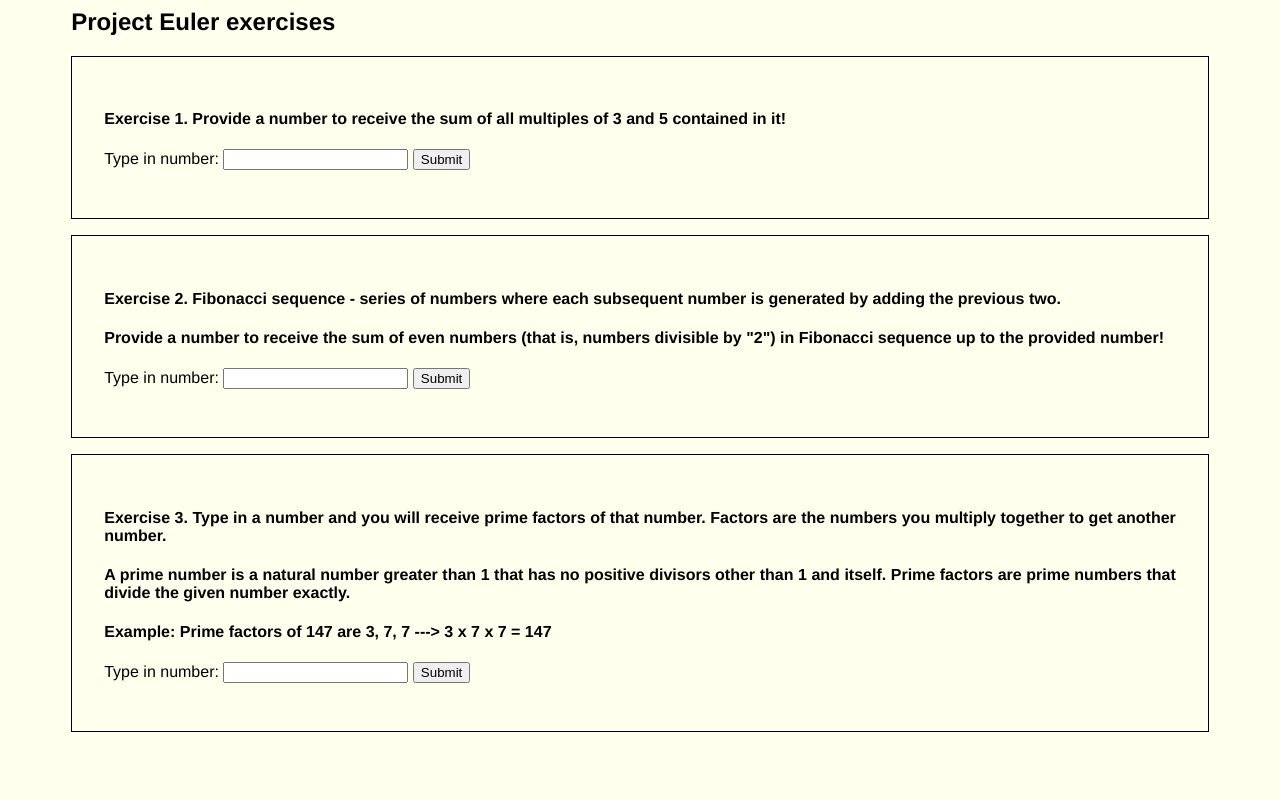
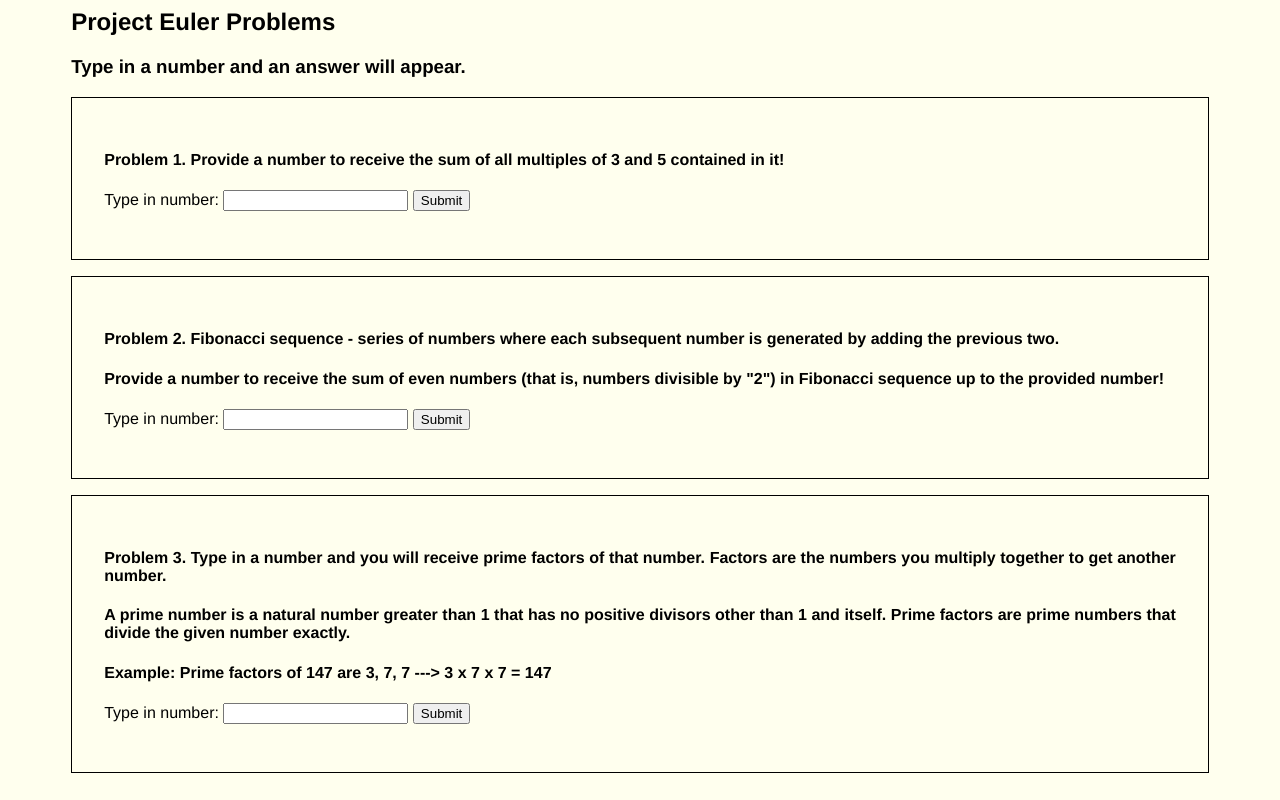
Before and after one commit to Vjii/ProjectEuler, a plain HTML site: page index.html in a window 1280 px wide. Drawn offline with Linux system fonts and the light colour scheme.

Commit message:
Fix uneven fonts on the HTML file

```diff
--- a/index.html
+++ b/index.html
@@ -11,12 +11,13 @@
 <body>
 	<div class="container">
 		<header>
-			<h2>Project Euler exercises</h2>
+			<h2>Project Euler Problems</h2>
+			<h3>Type in a number and an answer will appear.</h3>
 		</header>
 		<main>
 			<section class="box margin-top padding">
 					<h4>
-					Exercise 1. Provide a number to receive the sum of all multiples of 3 and 5 contained in it!
+					Problem 1. Provide a number to receive the sum of all multiples of 3 and 5 contained in it!
 			  	</h4>
 					<form onsubmit="return addMultiples()">
 								<label>Type in number:</label>
@@ -27,7 +28,7 @@
 			</section>
 			<section class="box margin-top padding">
 					<h4>
-					Exercise 2. Fibonacci sequence - series of numbers where each subsequent number is generated by adding the previous two.
+					Problem 2. Fibonacci sequence - series of numbers where each subsequent number is generated by adding the previous two.
 					</h4>
 					<h4>
 					Provide a number to receive the sum of even numbers (that is, numbers divisible by "2") in Fibonacci sequence up to the provided number!
@@ -41,7 +42,7 @@
 			</section>
 			<section class="box margin-top padding">
 					<h4>
-					Exercise 3. Type in a number and you will receive prime factors of that number. Factors are the numbers you multiply together to get another number.
+					Problem 3. Type in a number and you will receive prime factors of that number. Factors are the numbers you multiply together to get another number.
 					</h4>
 					<h4>
 					A prime number is a natural number greater than 1 that has no positive divisors other than 1 and itself. Prime factors are prime numbers that divide the given number exactly.
--- a/js/euler1.js
+++ b/js/euler1.js
@@ -10,7 +10,7 @@
 					sum += i;
 				}
 			}
-		document.getElementById("multiplesAnswer").innerHTML = "<h3> Sum of multiples: " + sum + "</h3>";
+		document.getElementById("multiplesAnswer").innerHTML = "<h4> Sum of multiples: " + sum + "</h4>";
 		return false;
 	};
 
--- a/js/euler2.js
+++ b/js/euler2.js
@@ -28,6 +28,6 @@ function evenFibonacci() {
 		}
 	}
 
-	document.getElementById("multiplesAnswer2").innerHTML = "<h3> Sum of even numbers: " + sum + "</h3>";
+	document.getElementById("multiplesAnswer2").innerHTML = "<h4> Sum of even numbers: " + sum + "</h4>";
 	return false;
 };
```
